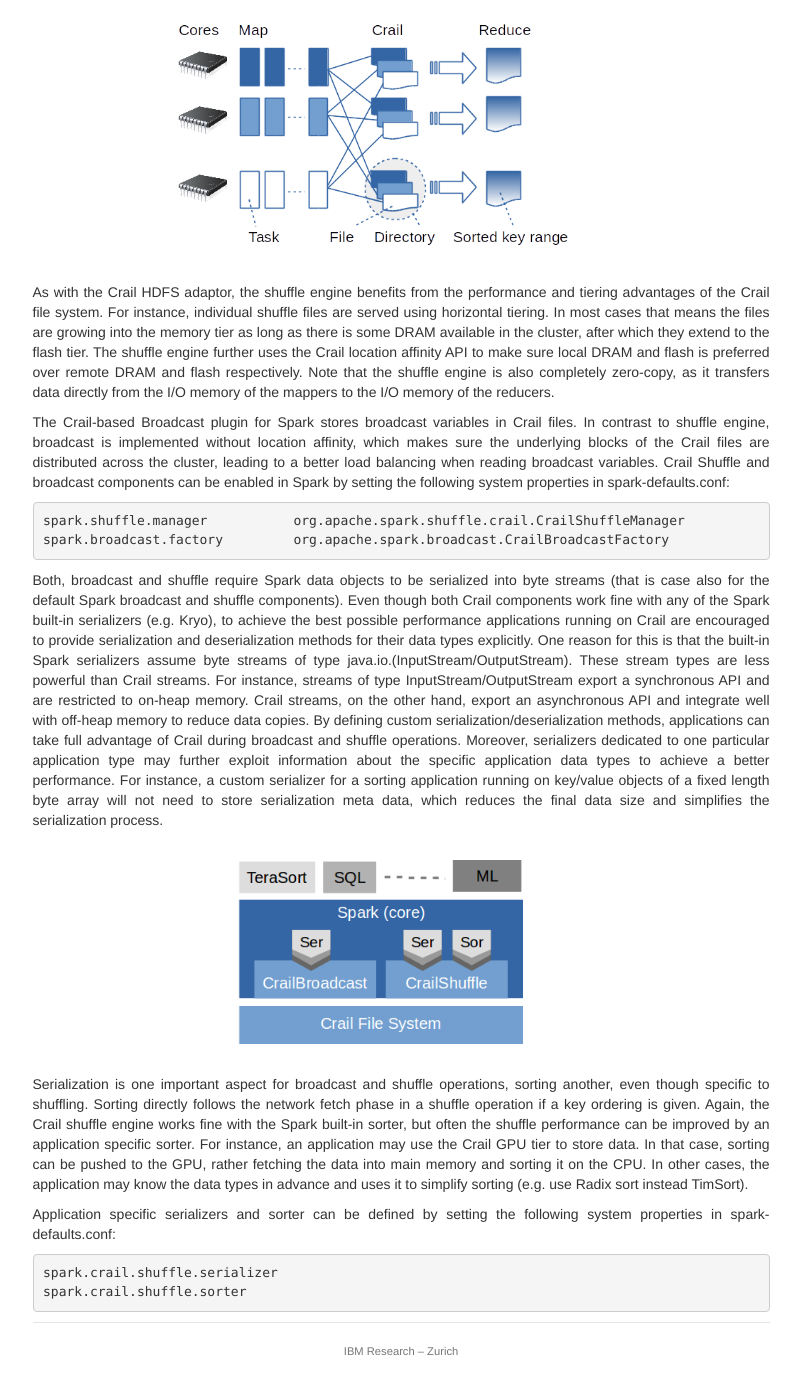
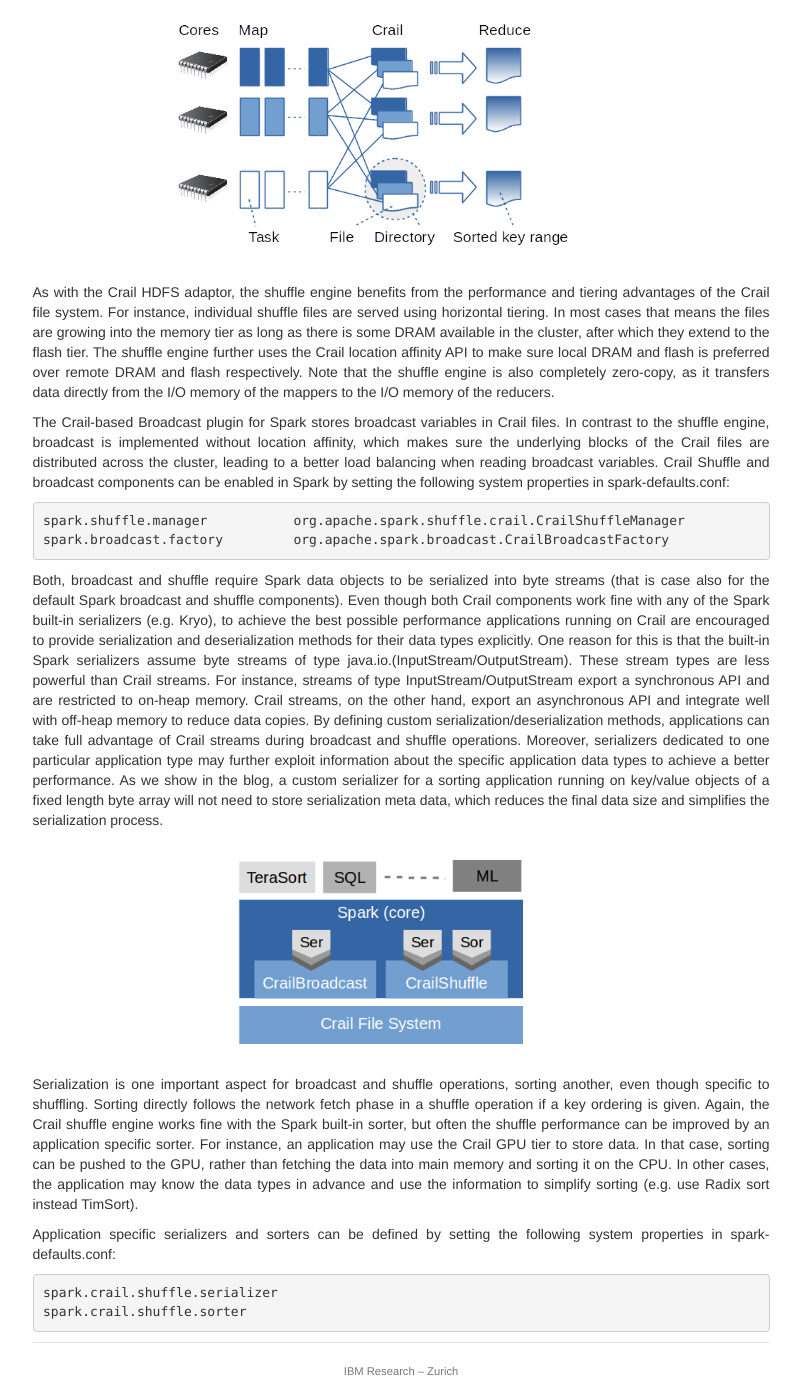
Before and after one commit to apache/incubator-crail-website, a Jekyll site: the page built from overview/index.md, in a window 1280 px wide and 1400 px high, scrolled down 3295 px. Shown: the whole window, without its empty margins (239-1040 px from the left). Built offline with Jekyll 4.4.1, drawn with Linux system fonts in a browser that asks for light colours.

Commit message:
Update index.md

```diff
--- a/overview/index.md
+++ b/overview/index.md
@@ -123,7 +123,7 @@
 
 <div style="text-align: justify">
 <p>
-The Crail-based Broadcast plugin for Spark stores broadcast variables in Crail files. In contrast to shuffle engine, broadcast is implemented without location affinity, which makes sure the underlying blocks of the Crail files are distributed across the cluster, leading to a better load balancing when reading broadcast variables. Crail Shuffle and broadcast components can be enabled in Spark by setting the following system properties in spark-defaults.conf:
+The Crail-based Broadcast plugin for Spark stores broadcast variables in Crail files. In contrast to the shuffle engine, broadcast is implemented without location affinity, which makes sure the underlying blocks of the Crail files are distributed across the cluster, leading to a better load balancing when reading broadcast variables. Crail Shuffle and broadcast components can be enabled in Spark by setting the following system properties in spark-defaults.conf:
 </p>
 </div>
 
@@ -132,7 +132,7 @@
 
 <div style="text-align: justify">
 <p>
-Both, broadcast and shuffle require Spark data objects to be serialized into byte streams (that is case also for the default Spark broadcast and shuffle components). Even though both Crail components work fine with any of the Spark built-in serializers (e.g. Kryo), to achieve the best possible performance applications running on Crail are encouraged to provide serialization and deserialization methods for their data types explicitly. One reason for this is that the built-in Spark serializers assume byte streams of type java.io.(InputStream/OutputStream). These stream types are less powerful than Crail streams. For instance, streams of type InputStream/OutputStream export a synchronous API and are restricted to on-heap memory. Crail streams, on the other hand, export an asynchronous API and integrate well with off-heap memory to reduce data copies. By defining custom serialization/deserialization methods, applications can take full advantage of Crail during broadcast and shuffle operations. Moreover, serializers dedicated to one particular application type may further exploit information about the specific application data types to achieve a better performance. For instance, a custom serializer for a sorting application running on key/value objects of a fixed length byte array will not need to store serialization meta data, which reduces the final data size and simplifies the serialization process.
+Both, broadcast and shuffle require Spark data objects to be serialized into byte streams (that is case also for the default Spark broadcast and shuffle components). Even though both Crail components work fine with any of the Spark built-in serializers (e.g. Kryo), to achieve the best possible performance applications running on Crail are encouraged to provide serialization and deserialization methods for their data types explicitly. One reason for this is that the built-in Spark serializers assume byte streams of type java.io.(InputStream/OutputStream). These stream types are less powerful than Crail streams. For instance, streams of type InputStream/OutputStream export a synchronous API and are restricted to on-heap memory. Crail streams, on the other hand, export an asynchronous API and integrate well with off-heap memory to reduce data copies. By defining custom serialization/deserialization methods, applications can take full advantage of Crail streams during broadcast and shuffle operations. Moreover, serializers dedicated to one particular application type may further exploit information about the specific application data types to achieve a better performance. As we show in the blog, a custom serializer for a sorting application running on key/value objects of a fixed length byte array will not need to store serialization meta data, which reduces the final data size and simplifies the serialization process.
 </p>
 </div>
 
@@ -142,10 +142,10 @@
 
 <div style="text-align: justify">
 <p>
-Serialization is one important aspect for broadcast and shuffle operations, sorting another, even though specific to shuffling. Sorting directly follows the network fetch phase in a shuffle operation if a key ordering is given. Again, the Crail shuffle engine works fine with the Spark built-in sorter, but often the shuffle performance can be improved by an application specific sorter. For instance, an application may use the Crail GPU tier to store data. In that case, sorting can be pushed to the GPU, rather fetching the data into main memory and sorting it on the CPU. In other cases, the application may know the data types in advance and uses it to simplify sorting (e.g. use Radix sort instead TimSort).
+Serialization is one important aspect for broadcast and shuffle operations, sorting another, even though specific to shuffling. Sorting directly follows the network fetch phase in a shuffle operation if a key ordering is given. Again, the Crail shuffle engine works fine with the Spark built-in sorter, but often the shuffle performance can be improved by an application specific sorter. For instance, an application may use the Crail GPU tier to store data. In that case, sorting can be pushed to the GPU, rather than fetching the data into main memory and sorting it on the CPU. In other cases, the application may know the data types in advance and use the information to simplify sorting (e.g. use Radix sort instead TimSort).
 </p>
 <p>
-Application specific serializers and sorter can be defined by setting the following system properties in spark-defaults.conf:
+Application specific serializers and sorters can be defined by setting the following system properties in spark-defaults.conf:
 </p>
 </div>
 
```
